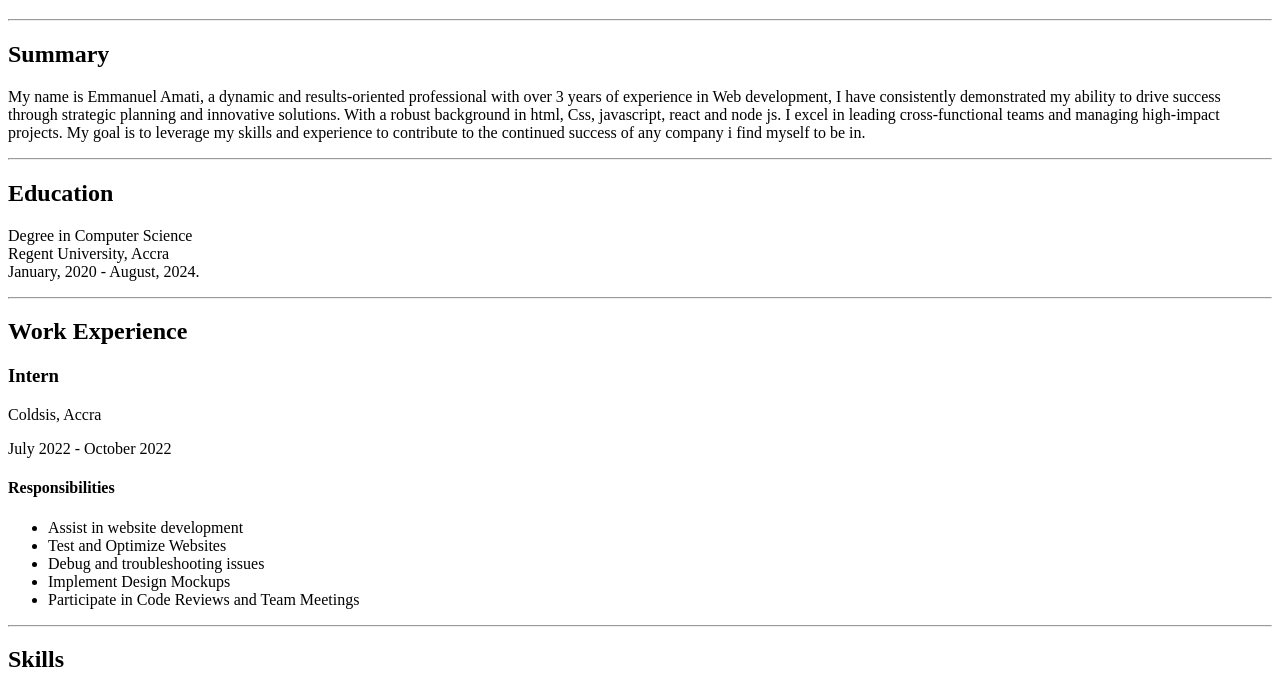
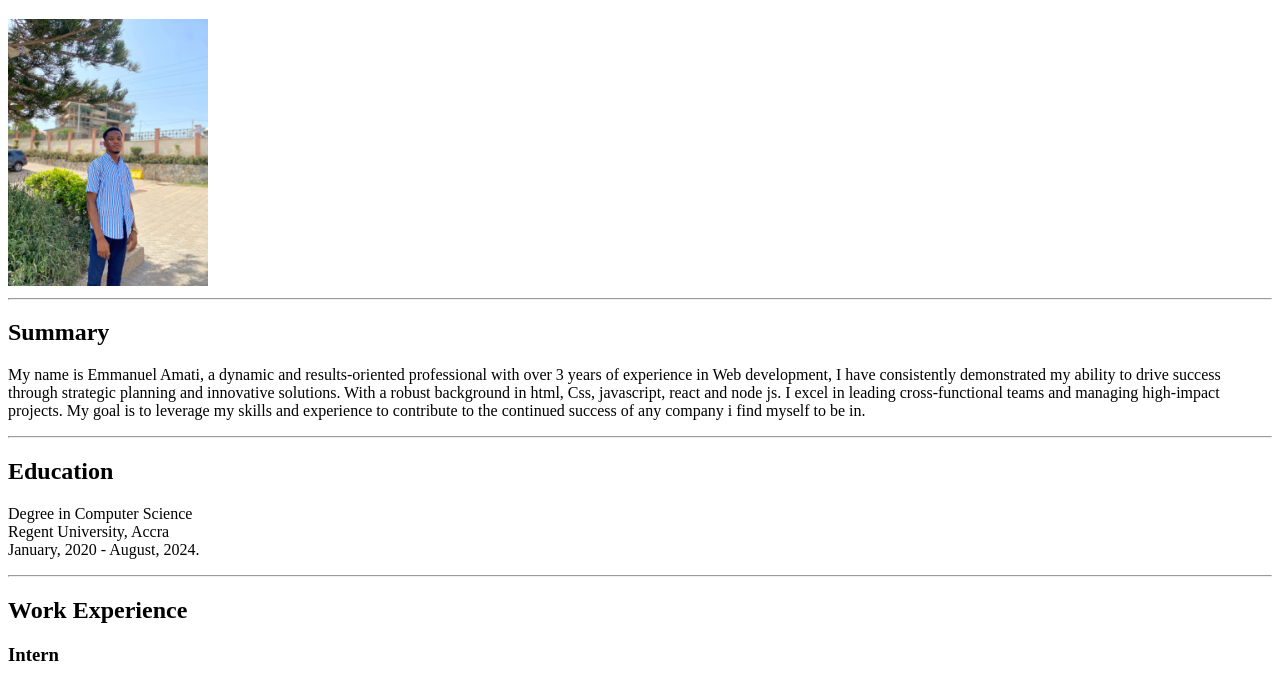
Before and after one commit to Amati98/myFirst_html, a plain HTML site: page index.html in a window 1280 px wide. Shown: the part 61-743 px from the top of the page. Drawn offline with Linux system fonts and the light colour scheme.

Commit message:
Add files via upload

```diff
--- a/index.html
+++ b/index.html
@@ -9,6 +9,7 @@
 
 <body>
     <h1>MY RESUME</h1>
+    <img src="emma.jpg" alt="my picture" width="200">
     <hr>
     <h2>Summary</h2>
     <p>My name is Emmanuel Amati, a dynamic and results-oriented professional with over 3 years of experience in Web
```
Also changed, not shown: emma.jpg (added).
